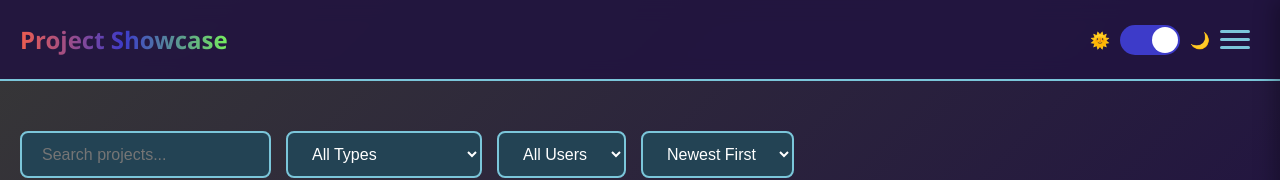
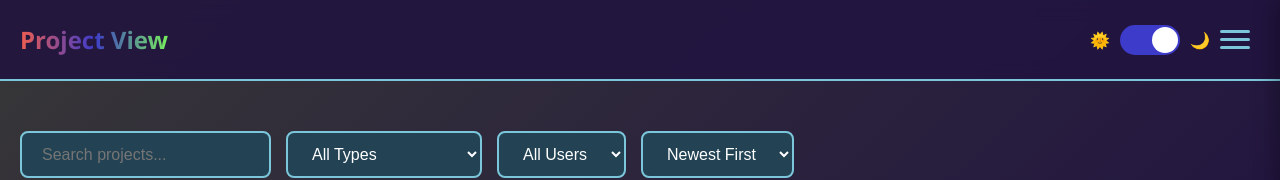
Before and after one commit to MehranQadirian/jectview, a plain HTML site: page index.html in a window 1280 px wide. Shown: the top 180 px of the page. Drawn offline with Linux system fonts and the light colour scheme.

Commit message:
Update index.html

```diff
--- a/index.html
+++ b/index.html
@@ -3,7 +3,7 @@
 <head>
     <meta charset="UTF-8">
     <meta name="viewport" content="width=device-width, initial-scale=1.0">
-    <title>Project Showcase</title>
+    <title>Project View</title>
     <style>
         * {
             margin: 0;
@@ -392,7 +392,7 @@
 </head>
 <body class="dark-theme">
     <div class="header">
-        <div class="logo">Project Showcase</div>
+        <div class="logo">Project View</div>
         <div style="display: flex; align-items: center;">
             <div class="theme-toggle">
                 <span>🌞</span>
```
